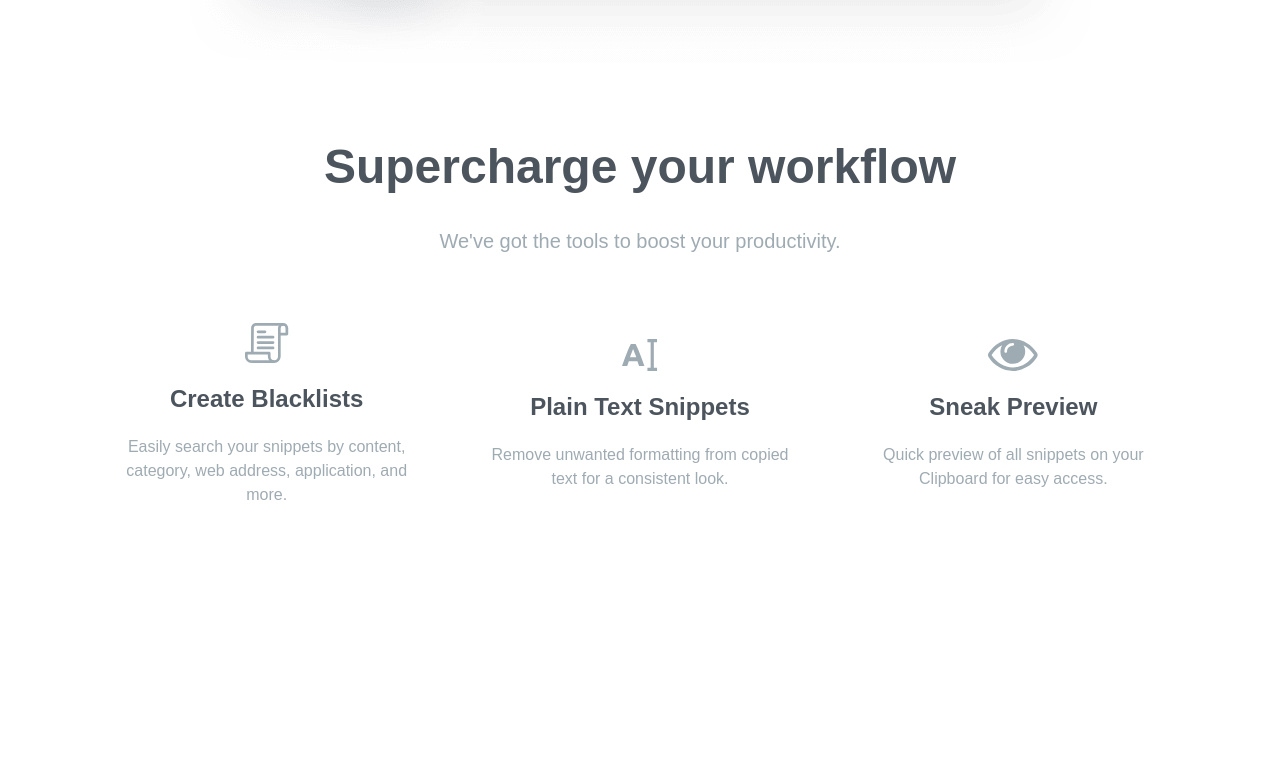
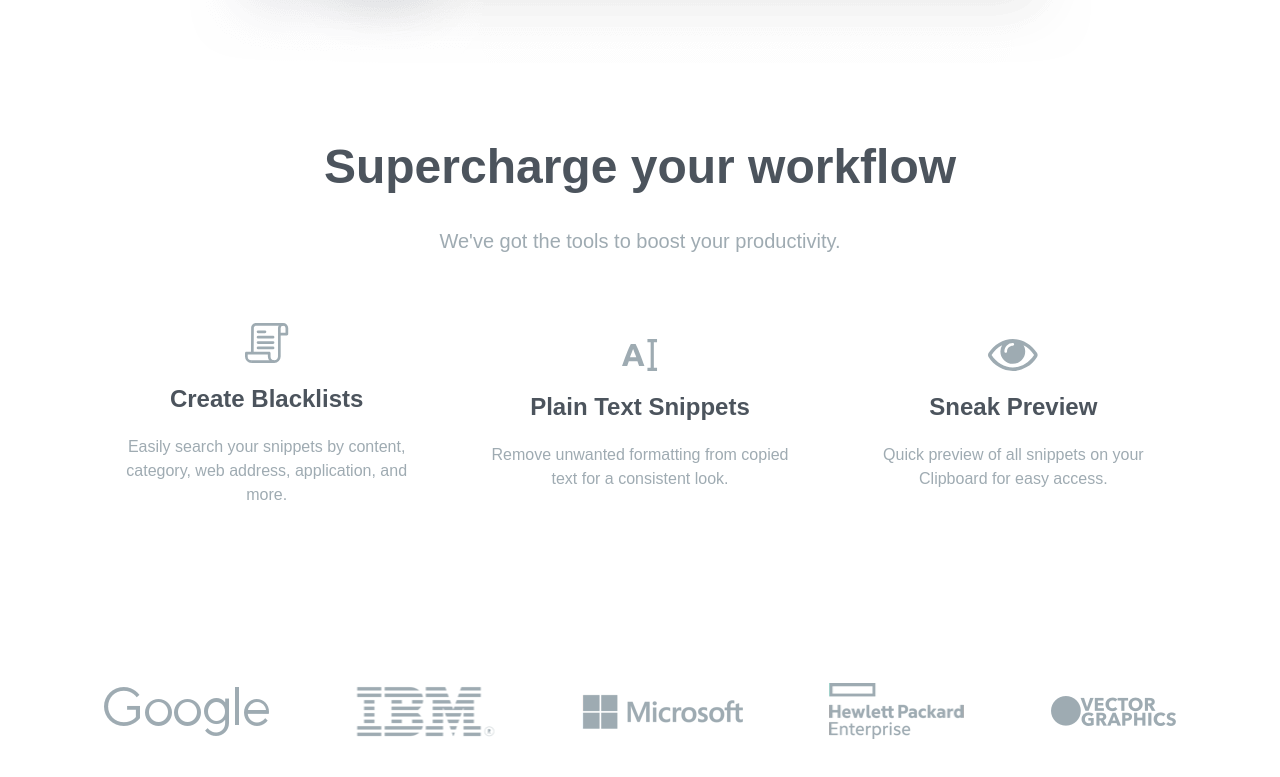
Before and after one commit to Plyavinskiy/clipboard-with-tailwind-css, a website: page index.html in a window 1280 px wide. Shown: the part 2517-3294 px from the top of the page. Before the commit the page ends 3104 px from the top, so only its background shows below. Drawn offline with Linux system fonts and the light colour scheme; a web font is replaced by a local one.

Commit message:
feat: add the References Section

```diff
--- a/index.html
+++ b/index.html
@@ -187,5 +187,18 @@
         </div>
       </div>
     </section>
+
+    <!-- References Section -->
+    <section id="references">
+      <div
+        class="flex flex-col items-center justify-between max-w-6xl px-10 mx-auto space-y-16 my-44 md:flex-row md:space-y-0"
+      >
+        <img src="assets/logo-google.png" alt="Google" />
+        <img src="assets/logo-ibm.png" alt="IBM" />
+        <img src="assets/logo-microsoft.png" alt="Microsoft" />
+        <img src="assets/logo-hp.png" alt="HP" />
+        <img src="assets/logo-vector-graphics.png" alt="Vector Graphics" />
+      </div>
+    </section>
   </body>
 </html>
```
Also changed, not shown: css/style.css.
